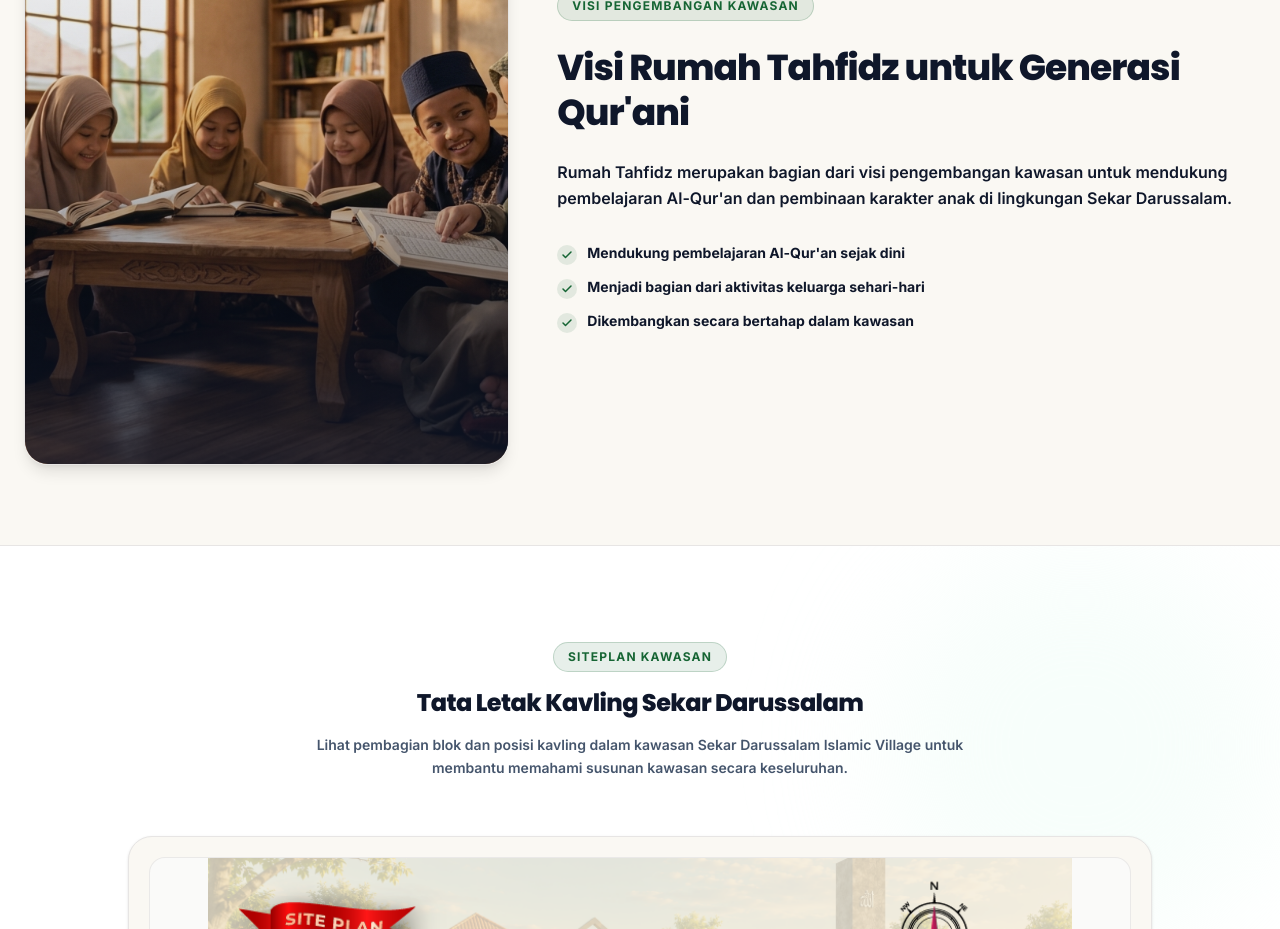
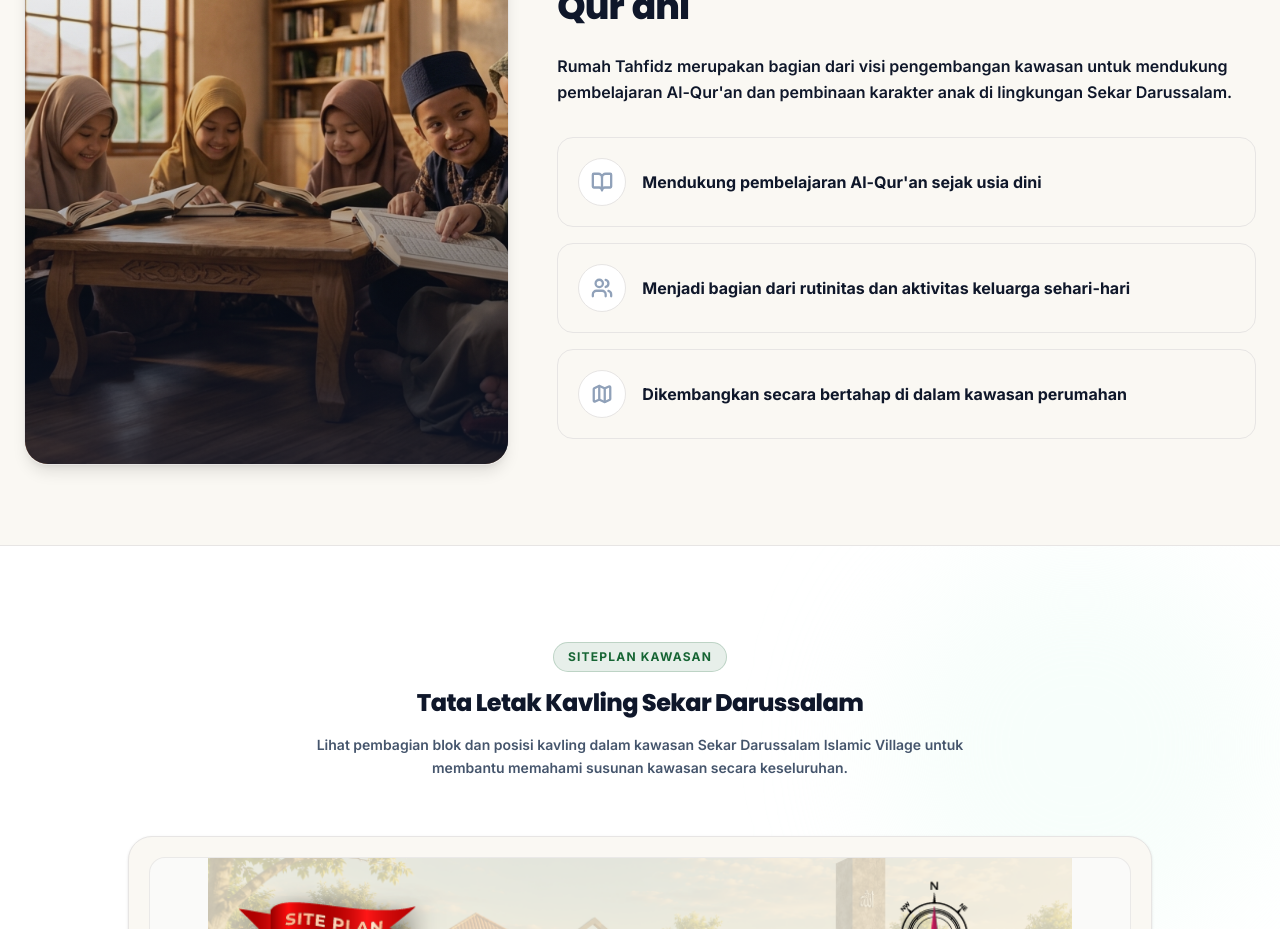
Before and after one commit to hanifabdurrahman/sekar-darussalam, a React (Vite) app: page / in a window 1280 px wide. Shown: the part 2780-3709 px from the top of the page. Built offline with nearby package versions, Linux system fonts and the light colour scheme.

Commit message:
fix the tahfidz section

```diff
--- a/src/components/TahfidzSection.tsx
+++ b/src/components/TahfidzSection.tsx
@@ -1,7 +1,24 @@
 import React from "react";
-import { Award, ChevronRight, Check } from "lucide-react";
+// 1. Tambahkan import BookOpen, Users, dan Map di sini
+import { Award, ChevronRight, Check, BookOpen, Users, Map } from "lucide-react";
+import { motion } from "motion/react";
 import TahfidzImg from "../assets/images/tpa_kids_quran_1780334909745.png";
+
 export default function TahfidzSection() {
+  // 2. Tambahkan deklarasi listVariants di sini agar error framer-motion hilang
+  const listVariants = {
+    hidden: { opacity: 0, x: -20 },
+    visible: (i: number) => ({
+      opacity: 1,
+      x: 0,
+      transition: {
+        delay: i * 0.15,
+        duration: 0.5,
+        ease: "easeOut",
+      },
+    }),
+  };
+
   return (
     <section
       className="py-20 bg-[#FAF8F3] font-sans text-[#0F172A] border-b border-[#E7E5E4] relative overflow-hidden"
@@ -38,27 +55,41 @@ export default function TahfidzSection() {
               di lingkungan Sekar Darussalam.
             </p>
 
-            {/* Clear and concise bullet points */}
-            <ul className="space-y-3 pt-2">
-              <li className="flex items-start gap-2.5 text-xs sm:text-sm font-bold text-slate-740">
-                <div className="w-5 h-5 rounded-full bg-[#166534]/10 text-[#166534] flex items-center justify-center shrink-0 mt-0.5">
-                  <Check size={12} className="stroke-[3]" />
-                </div>
-                <span>Mendukung pembelajaran Al-Qur'an sejak dini</span>
-              </li>
-              <li className="flex items-start gap-2.5 text-xs sm:text-sm font-bold text-slate-740">
-                <div className="w-5 h-5 rounded-full bg-[#166534]/10 text-[#166534] flex items-center justify-center shrink-0 mt-0.5">
-                  <Check size={12} className="stroke-[3]" />
-                </div>
-                <span>Menjadi bagian dari aktivitas keluarga sehari-hari</span>
-              </li>
-              <li className="flex items-start gap-2.5 text-xs sm:text-sm font-bold text-slate-740">
-                <div className="w-5 h-5 rounded-full bg-[#166534]/10 text-[#166534] flex items-center justify-center shrink-0 mt-0.5">
-                  <Check size={12} className="stroke-[3]" />
-                </div>
-                <span>Dikembangkan secara bertahap dalam kawasan</span>
-              </li>
-            </ul>
+            {/* Modern Card-style List */}
+            <div className="grid grid-cols-1 gap-4 pt-2">
+              {[
+                {
+                  icon: BookOpen,
+                  text: "Mendukung pembelajaran Al-Qur'an sejak usia dini",
+                },
+                {
+                  icon: Users,
+                  text: "Menjadi bagian dari rutinitas dan aktivitas keluarga sehari-hari",
+                },
+                {
+                  icon: Map,
+                  text: "Dikembangkan secara bertahap di dalam kawasan perumahan",
+                },
+              ].map((item, index) => (
+                <motion.div
+                  custom={index}
+                  initial="hidden"
+                  whileInView="visible"
+                  viewport={{ once: true, margin: "-50px" }}
+                  variants={listVariants}
+                  key={index}
+                  whileHover={{ x: 5, backgroundColor: "#ffffff" }}
+                  className="flex items-center gap-4 p-4 sm:p-5 rounded-2xl border border-[#E7E5E4] hover:border-[#166534]/30 hover:shadow-lg hover:shadow-[#166534]/5 transition-all duration-300 cursor-default group"
+                >
+                  <div className="w-12 h-12 rounded-full bg-white border border-[#E7E5E4] group-hover:bg-[#166534]/10 group-hover:border-[#166534]/20 text-slate-400 group-hover:text-[#166534] flex items-center justify-center shrink-0 transition-colors duration-300">
+                    <item.icon size={22} className="stroke-[2.5]" />
+                  </div>
+                  <span className="text-sm sm:text-base font-bold text-[#0F172A] group-hover:text-[#166534] transition-colors duration-300">
+                    {item.text}
+                  </span>
+                </motion.div>
+              ))}
+            </div>
           </div>
         </div>
       </div>
```
